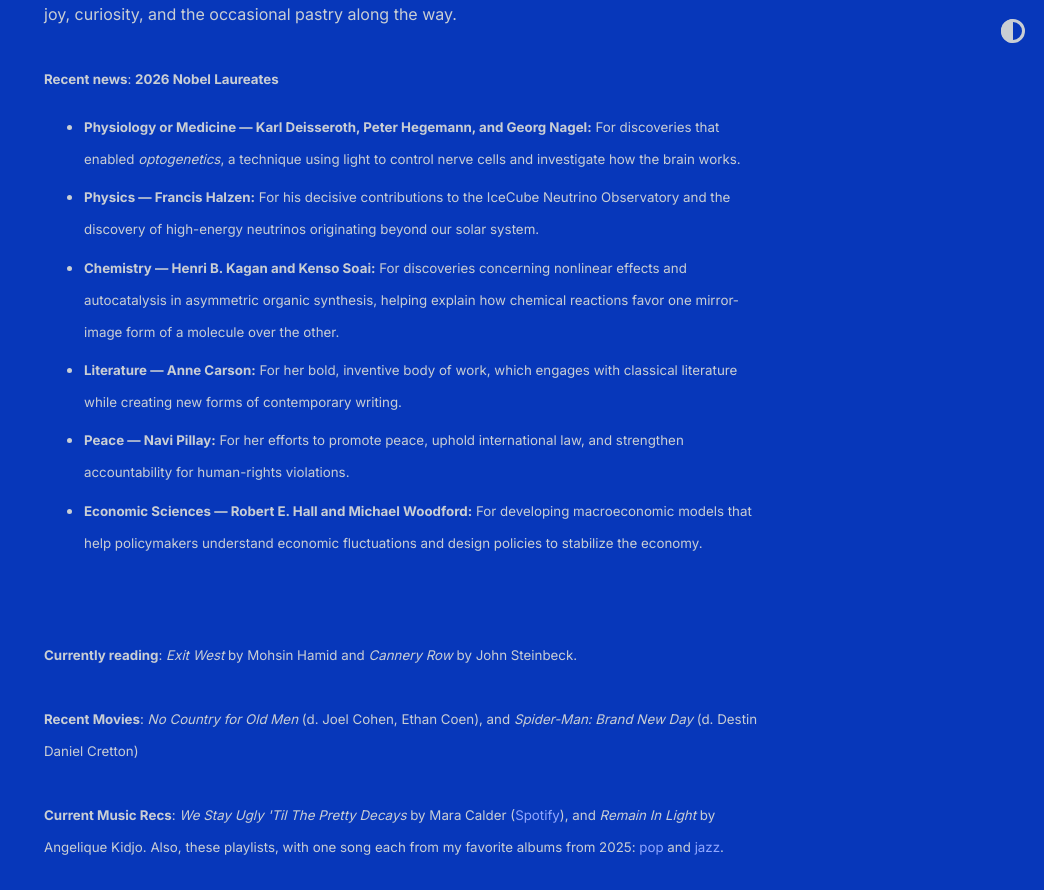
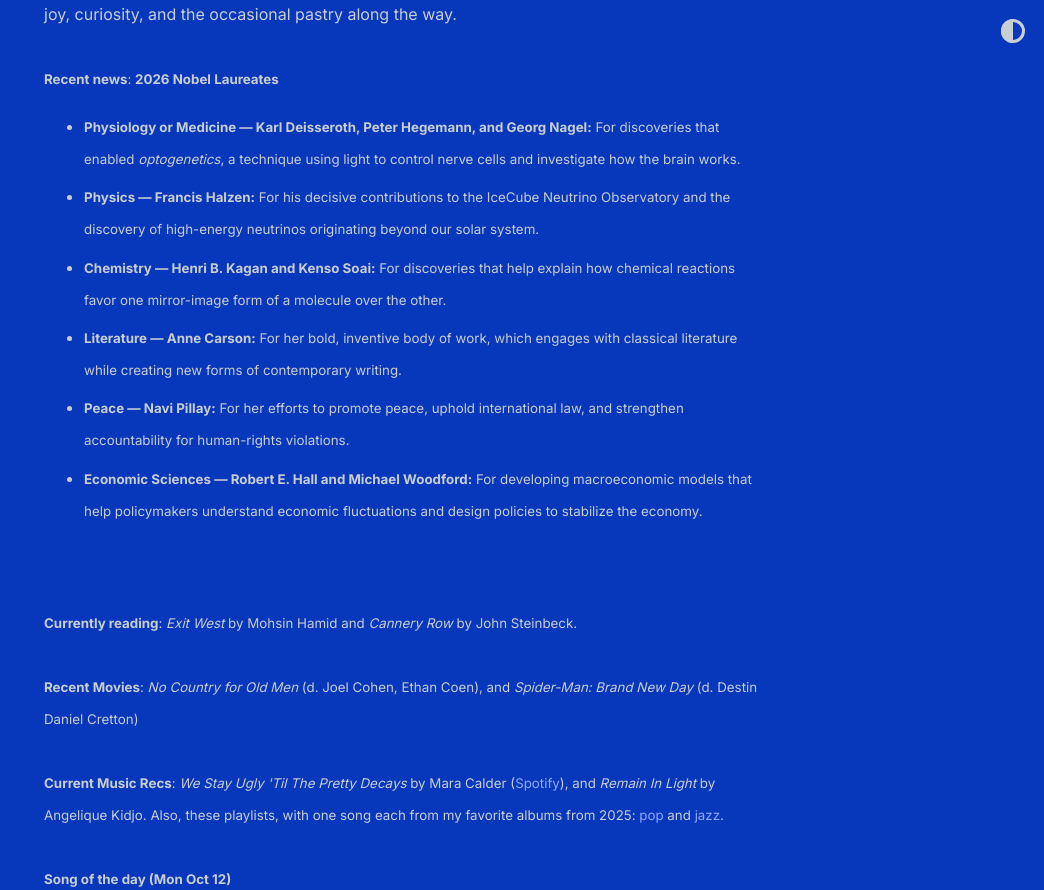
Before and after one commit to shihankanungo/shihankanungo.github.io, a Jekyll site: the page built from index.md, in a window 1280 px wide and 900 px high, scrolled down 692 px, cut to the strip 0-890 px from the top of the window. Shown: the whole strip, without its empty margins (236-1280 px from the left). Built offline with Jekyll 4.4.1, drawn with Linux system fonts in a browser that asks for light colours.

Commit message:
Simplify Chemistry Nobel Prize description
Updated the description of the Chemistry Nobel Prize winners to simplify the explanation of their contributions.

```diff
--- a/_config.yml
+++ b/_config.yml
@@ -9,7 +9,7 @@ description: > # description of the site (multiple lines allowed)
           <small><b>Recent news</b>: <b>2026 Nobel Laureates</b></small>
           <ul> <li> <small><strong>Physiology or Medicine — Karl Deisseroth, Peter Hegemann, and Georg Nagel:</strong> For discoveries that enabled <em>optogenetics</em>, a technique using light to control nerve cells and investigate how the brain works.</small></li>
           <li><small><strong>Physics — Francis Halzen:</strong> For his decisive contributions to the IceCube Neutrino Observatory and the discovery of high-energy neutrinos originating beyond our solar system.</small></li>
-          <li><small><strong>Chemistry — Henri B. Kagan and Kenso Soai:</strong> For discoveries concerning nonlinear effects and autocatalysis in asymmetric organic synthesis, helping explain how chemical reactions favor one mirror-image form of a molecule over the other.</small></li>
+          <li><small><strong>Chemistry — Henri B. Kagan and Kenso Soai:</strong> For discoveries that help explain how chemical reactions favor one mirror-image form of a molecule over the other.</small></li>
           <li><small><strong>Literature — Anne Carson:</strong> For her bold, inventive body of work, which engages with classical literature while creating new forms of contemporary writing.</small></li>
           <li><small><strong>Peace — Navi Pillay:</strong> For her efforts to promote peace, uphold international law, and strengthen accountability for human-rights violations.</small></li>
           <li><small><strong>Economic Sciences — Robert E. Hall and Michael Woodford:</strong> For developing macroeconomic models that help policymakers understand economic fluctuations and design policies to stabilize the economy.</small></li></ul>
```
